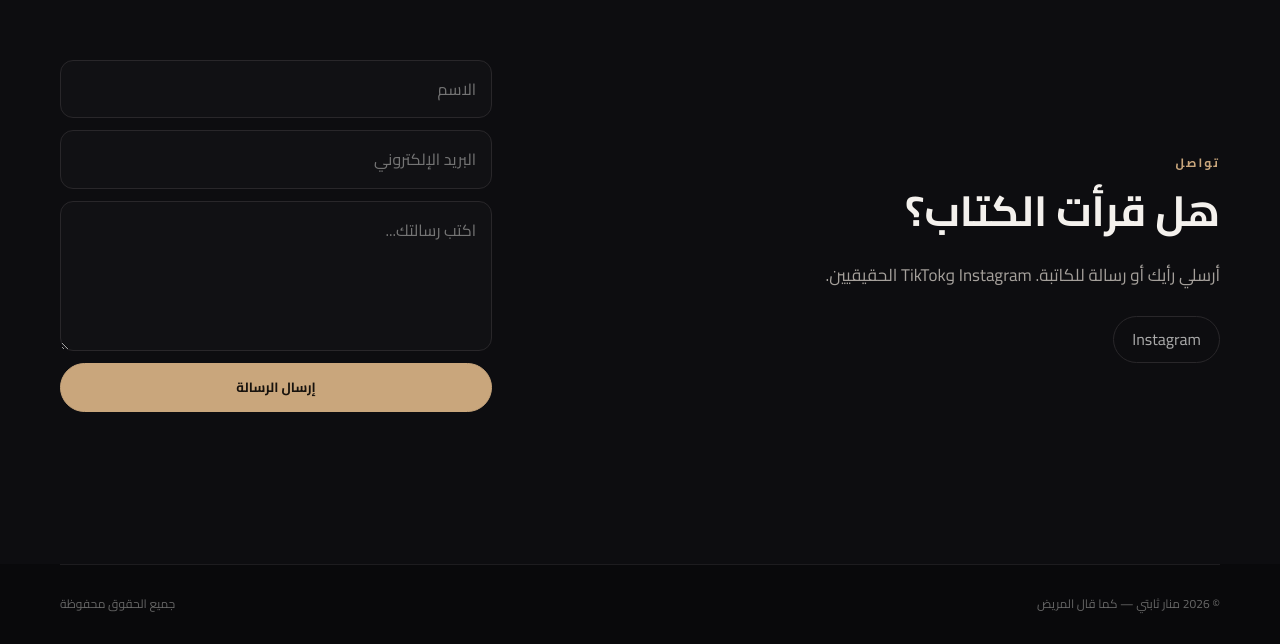
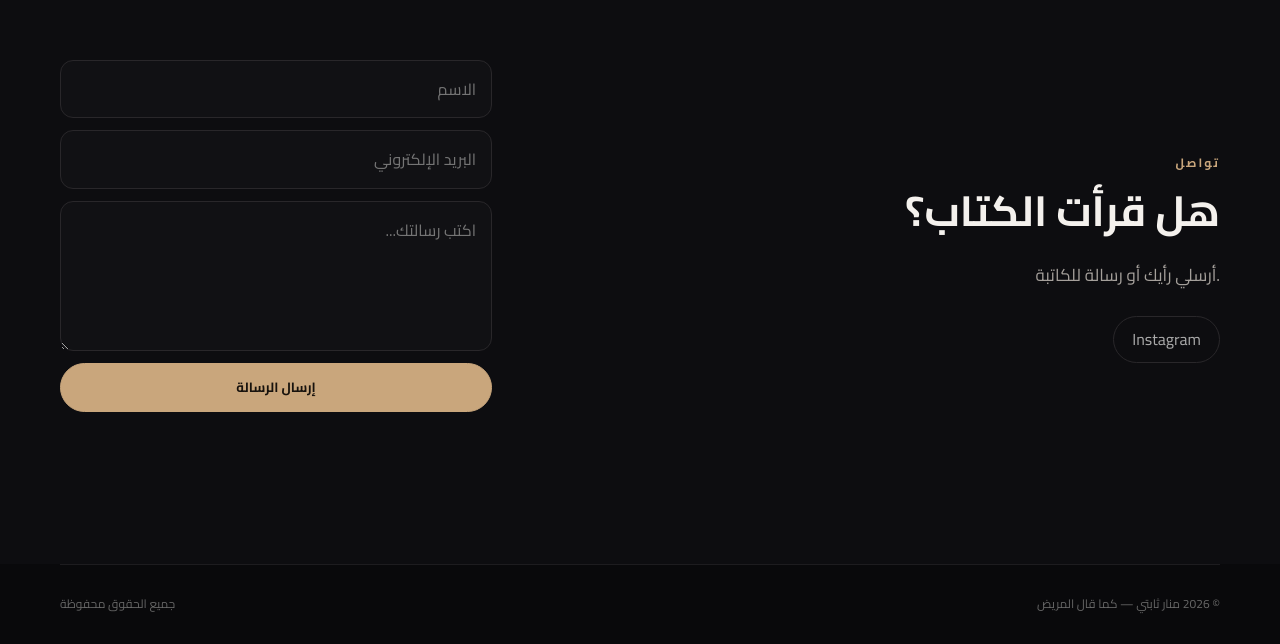
Before and after one commit to manar-cloud/Kama-Qal-Al-Maridh---Manar-Thebti, a website: page public/index.html in a window 1280 px wide. Shown: the part 3591-4235 px from the top of the page. Drawn offline with nearby package versions, Linux system fonts and the light colour scheme; no server answers.

Commit message:
Revise contact message in index.html
Updated the contact message for clarity.

```diff
--- a/public/index.html
+++ b/public/index.html
@@ -138,7 +138,7 @@
     <div class="section-copy reveal">
       <span class="section-label">تواصل</span>
       <h2>هل قرأت الكتاب؟</h2>
-      <p>أرسلي رأيك أو رسالة للكاتبة. Instagram وTikTok الحقيقيين.</p>
+      <p>.أرسلي رأيك أو رسالة للكاتبة</p>
       <div class="socials">
         <a href="https://www.instagram.com/manar_thb/" target="_blank" rel="noopener noreferrer">Instagram</a>
 
```
